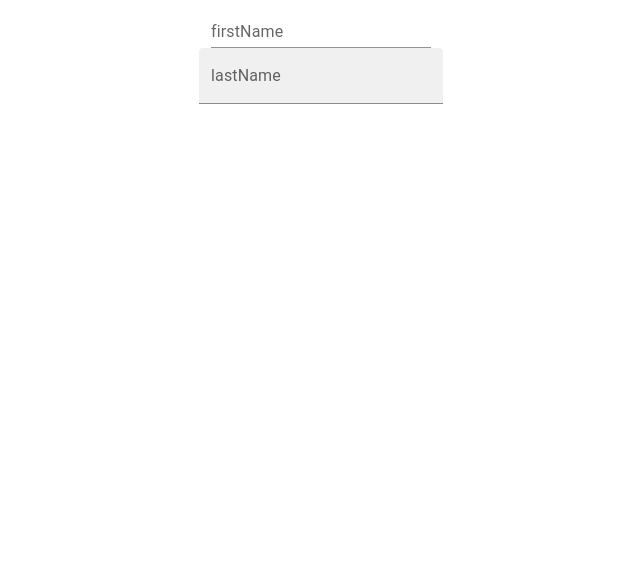
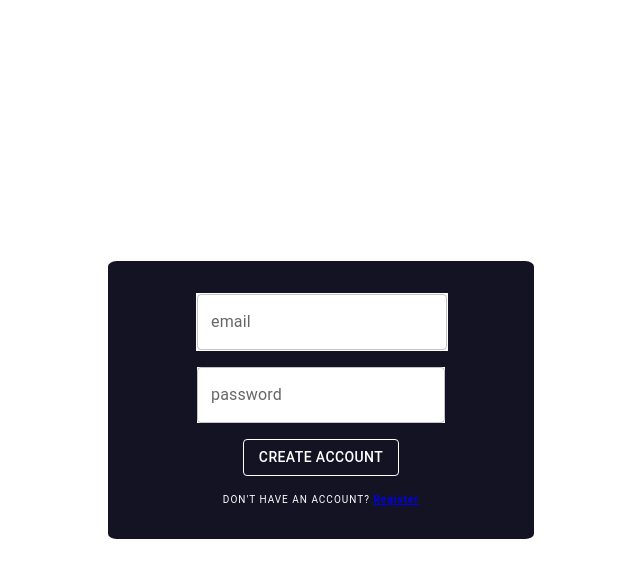
Before and after one commit to Naveen-Peddabuddi/hr, a React (Create React App) app in the folder hrr/: page / in a window 1280 px wide. Shown: the top 578 px of the page, without its empty margins (319-959 px from the left). Built offline with nearby package versions, Linux system fonts and the light colour scheme.

Commit message:
created register page, passwordcomponent and react router dom setup

```diff
--- a/hrr/package.json
+++ b/hrr/package.json
@@ -4,11 +4,13 @@
     "@emotion/styled": "^11.10.6",
     "@mui/icons-material": "^5.11.16",
     "@mui/material": "^5.12.0",
+    "@mui/styles": "^5.12.0",
     "@testing-library/jest-dom": "^5.16.5",
     "@testing-library/react": "^13.4.0",
     "@testing-library/user-event": "^13.5.0",
     "react": "^18.2.0",
     "react-dom": "^18.2.0",
+    "react-router-dom": "^6.10.0",
     "react-scripts": "5.0.1",
     "web-vitals": "^2.1.4"
   },
--- a/hrr/src/App.js
+++ b/hrr/src/App.js
@@ -1,11 +1,19 @@
+import { createTheme, ThemeProvider } from "@mui/material";
 import "./App.css";
 import Login from "./pages/Login";
+import { Route, Routes } from "react-router-dom";
+import Register from "./pages/Register";
+
+const theme = createTheme();
 
 function App() {
   return (
-    <div className="App">
-      <Login />
-    </div>
+    <ThemeProvider theme={theme}>
+      <Routes>
+        <Route path="/" element={<Login />} />
+        <Route path="/resgister" element={<Register />} />
+      </Routes>
+    </ThemeProvider>
   );
 }
 
--- /dev/null
+++ b/hrr/src/components/common/RHPassword.js
@@ -0,0 +1,11 @@
+import { TextField } from "@mui/material";
+import Grid from "@mui/material/Grid";
+
+const RHPassword = ({ label, ...props }) => {
+  return (
+    <Grid>
+      <TextField label={label} type="password" style={props.style} />
+    </Grid>
+  );
+};
+export default RHPassword;
--- a/hrr/src/components/common/RHTextfield.js
+++ b/hrr/src/components/common/RHTextfield.js
@@ -1,10 +1,17 @@
 import { TextField } from "@mui/material";
 import Grid from "@mui/material/Grid";
 
-const RHTextField = ({ variant, label }) => {
+const RHTextField = ({ variant, label, ...props }) => {
   return (
     <Grid>
-      <TextField label={label} variant={variant || "outlined"} />
+      <TextField
+        label={label}
+        variant={variant || "outlined"}
+        fullWidth
+        style={
+          props.style || { backgroundColor: "white", border: "1px solid white" }
+        }
+      />
     </Grid>
   );
 };
--- a/hrr/src/index.js
+++ b/hrr/src/index.js
@@ -1,13 +1,16 @@
-import React from 'react';
-import ReactDOM from 'react-dom/client';
-import './index.css';
-import App from './App';
-import reportWebVitals from './reportWebVitals';
+import React from "react";
+import ReactDOM from "react-dom/client";
+import "./index.css";
+import App from "./App";
+import reportWebVitals from "./reportWebVitals";
+import { BrowserRouter } from "react-router-dom";
 
-const root = ReactDOM.createRoot(document.getElementById('root'));
+const root = ReactDOM.createRoot(document.getElementById("root"));
 root.render(
   <React.StrictMode>
-    <App />
+    <BrowserRouter>
+      <App />
+    </BrowserRouter>
   </React.StrictMode>
 );
 
--- a/hrr/src/pages/Login.js
+++ b/hrr/src/pages/Login.js
@@ -1,16 +1,79 @@
-import { Grid } from "@mui/material";
+import { Button, Grid, TextField, Typography } from "@mui/material";
+import { makeStyles } from "@mui/styles";
 import RHTextField from "../components/common/RHTextfield";
+import { Link } from "react-router-dom";
+import RHPassword from "../components/common/RHPassword";
+
+const useStyles = makeStyles((theme) => ({
+  container: {
+    height: "100vh",
+    width: "100vw",
+    display: "flex",
+    alignItems: "center",
+    justifyContent: "center",
+  },
+  container1: {
+    display: "flex",
+    flexDirection: "column",
+    backgroundColor: "#131324",
+    color: "white",
+    paddingTop: theme.spacing(4),
+    paddingBottom: theme.spacing(2),
+    borderRadius: "2%",
+  },
+  input: {
+    paddingBottom: theme.spacing(2),
+    display: "flex",
+    alignItems: "center",
+    justifyContent: "center",
+  },
+  rootPaper: {
+    paddingLeft: theme.spacing(2),
+    paddingRight: theme.spacing(2),
+    paddingBottom: theme.spacing(2),
+    marginBottom: theme.spacing(1.5),
+  },
+}));
 
 const Login = () => {
+  const classes = useStyles();
   return (
-    <>
-      <Grid>
-        <RHTextField label={"firstName"} variant="standard" />
+    <Grid className={classes.container}>
+      <Grid container xs={6} lg={4} className={classes.container1}>
+        <Grid item xs={12} className={classes.input}>
+          <RHTextField label={"email"} />
+        </Grid>
+        <Grid item xs={12} lg={12} className={classes.input}>
+          <RHPassword
+            label={"password"}
+            type="password"
+            style={{ backgroundColor: "white" }}
+          />
+        </Grid>
+        <Grid item xs={12} className={classes.input}>
+          <Button
+            variant="outlined"
+            style={{ color: "white", border: "1px solid white" }}
+          >
+            Create Account
+          </Button>
+        </Grid>
+        <Grid item xs={12} className={classes.input}>
+          <Typography style={{ fontSize: "10px", letterSpacing: "1px" }}>
+            {`DON'T HAVE AN ACCOUNT? `}
+            <span
+              style={{
+                fontSize: "10px",
+                fontWeight: "bold",
+                cursor: "pointer",
+              }}
+            >
+              <Link to="/register">Register</Link>
+            </span>
+          </Typography>
+        </Grid>
       </Grid>
-      <Grid>
-        <RHTextField label={"lastName"} variant="filled" />
-      </Grid>
-    </>
+    </Grid>
   );
 };
 
--- /dev/null
+++ b/hrr/src/pages/Register.js
@@ -0,0 +1,71 @@
+import { Button, Grid } from "@mui/material";
+import { makeStyles } from "@mui/styles";
+import RHTextField from "../components/common/RHTextfield";
+
+const useStyles = makeStyles((theme) => ({
+  container: {
+    height: "100vh",
+    width: "100vw",
+    display: "flex",
+    alignItems: "center",
+    justifyContent: "center",
+  },
+  container1: {
+    display: "flex",
+    flexDirection: "column",
+  },
+  input: {
+    paddingBottom: theme.spacing(2),
+    paddingTop: theme.spacing(2),
+  },
+  rootPaper: {
+    paddingLeft: theme.spacing(2),
+    paddingRight: theme.spacing(2),
+    paddingBottom: theme.spacing(2),
+    marginBottom: theme.spacing(1.5),
+  },
+  spacing: {
+    padding: theme.spacing(2),
+    // marginBlockStart:'10px'
+  },
+  paper: {
+    padding: theme.spacing(3),
+  },
+  spacing1: {
+    // padding: theme.spacing(5),
+  },
+  circle: {
+    paddingBlock: theme.spacing(2),
+  },
+
+  title: {
+    paddingBlockEnd: theme.spacing(3),
+  },
+}));
+
+const Register = () => {
+  const classes = useStyles();
+  return (
+    <Grid className={classes.container}>
+      <Grid>
+        <Grid className={classes.spacing}>
+          <RHTextField label={"name"} />
+        </Grid>
+        <Grid>
+          <RHTextField label={"email"} />
+        </Grid>
+        <Grid className={classes.spacing}>
+          <RHTextField label={"password"} />
+        </Grid>
+        <Grid>
+          <RHTextField label={"confirm password"} />
+        </Grid>
+        <Grid className={classes.spacing}>
+          <Button variant="outlined">Create Account</Button>
+        </Grid>
+      </Grid>
+    </Grid>
+  );
+};
+
+export default Register;
```
Also changed, not shown: 1 other file (tests, documents, lock files or other folders).
